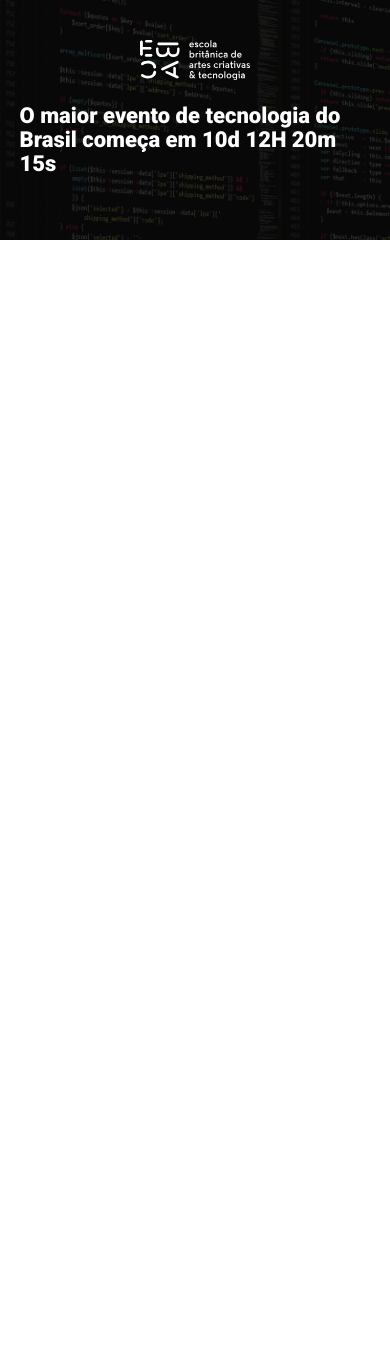
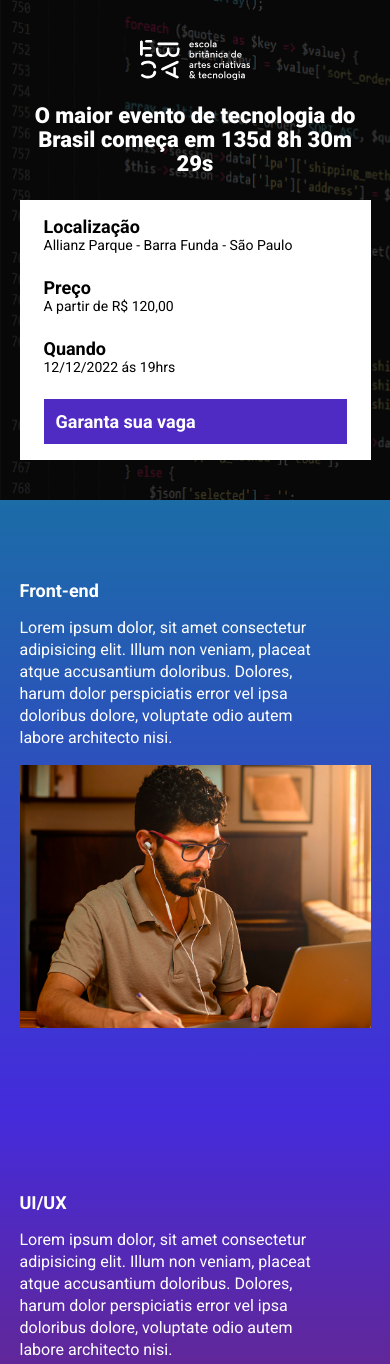
Before and after one commit to juliocjunior/ebac_tech_talks, a website built with Parcel: page src/index.html in a window 390 px wide. Shown: the top 1364 px of the page. Before the commit the page ends 844 px from the top, so only its background shows below. Built offline with nearby package versions, Linux system fonts and the light colour scheme.

Commit message:
criando a contagem regressiva

```diff
--- a/package.json
+++ b/package.json
@@ -2,8 +2,8 @@
   "name": "035-evento_ficticio",
   "version": "1.0.0",
   "description": "",
-  "main": "index.js",
   "scripts": {
+    "build": "parcel build src/index.html",
     "dev": "parcel src/index.html src/styles/main.scss src/scripts/main.js",
     "test": "echo \"Error: no test specified\" && exit 1"
   },
--- a/src/index.html
+++ b/src/index.html
@@ -8,17 +8,79 @@
     <link rel="preconnect" href="https://fonts.gstatic.com" crossorigin>
     <link href="https://fonts.googleapis.com/css2?family=Roboto:wght@100;300;400;700;900&display=swap" rel="stylesheet">
     <link rel="stylesheet" href="styles/main.scss">
+    <link rel="stylesheet" href="https://unpkg.com/aos@next/dist/aos.css" />
 </head>
 <body>
     <header class="hero">
         <div class="container">
             <img class="hero__logo" src="./images/ebac_logo.svg" alt="EBAC">
             <p class="hero__text">
-                O maior evento de tecnologia do Brasil começa em 10d 12H 20m 15s
+                O maior evento de tecnologia do Brasil começa em <span id="contador"></span>
             </p>
+            <div class="infos-bar">
+                <ul class="infos-bar__infos">
+                    <li class="infos-bar__infos__item">
+                        <b>Localização</b>
+                        Allianz Parque - Barra Funda - São Paulo
+                    </li>
+                    <li class="infos-bar__infos__item">
+                        <b>Preço</b>
+                        A partir de R$ 120,00
+                    </li>
+                    <li class="infos-bar__infos__item">
+                        <b>Quando</b>
+                        12/12/2022 ás 19hrs
+                    </li>
+                </ul>
+
+                <a class="button button--primary" href="#">
+                    Garanta sua vaga
+                </a>
+            </div>
         </div>
     </header>
 
+    <section class="event event--frontend" >
+        <div class="container" data-aos="fade-right">
+            <div class="event__details">
+                <h2 class="event__details__title">Front-end</h2>
+                <p class="event__details__description">Lorem ipsum dolor, sit amet consectetur adipisicing elit. Illum non veniam, placeat atque accusantium doloribus. Dolores, harum dolor perspiciatis error vel ipsa doloribus dolore, voluptate odio autem labore architecto nisi.</p>
+            </div>
+            <img class="event__image" src="./images/frontend.png" alt="front-end">
+        </div>
+    </section>
+
+    <section class="event event--ui-ux event--image-left" >
+        <div class="container" data-aos="fade-left">
+            <div class="event__details">
+                <h2 class="event__details__title">UI/UX</h2>
+                <p class="event__details__description">Lorem ipsum dolor, sit amet consectetur adipisicing elit. Illum non veniam, placeat atque accusantium doloribus. Dolores, harum dolor perspiciatis error vel ipsa doloribus dolore, voluptate odio autem labore architecto nisi.</p>
+            </div>
+            <img class="event__image" src="./images/frontend.png" alt="front-end">
+        </div>
+    </section>
+
+    <section class="event event--data-science">
+        <div class="container" data-aos="fade-right">
+            <div class="event__details">
+                <h2 class="event__details__title">Data Science</h2>
+                <p class="event__details__description">Lorem ipsum dolor, sit amet consectetur adipisicing elit. Illum non veniam, placeat atque accusantium doloribus. Dolores, harum dolor perspiciatis error vel ipsa doloribus dolore, voluptate odio autem labore architecto nisi.</p>
+            </div>
+            <img class="event__image" src="./images/frontend.png" alt="front-end">
+        </div>
+    </section>
+
+    <section class="event event--backend event--image-left">
+        <div class="container" data-aos="fade-left">
+            <div class="event__details">
+                <h2 class="event__details__title">Backend</h2>
+                <p class="event__details__description">Lorem ipsum dolor, sit amet consectetur adipisicing elit. Illum non veniam, placeat atque accusantium doloribus. Dolores, harum dolor perspiciatis error vel ipsa doloribus dolore, voluptate odio autem labore architecto nisi.</p>
+            </div>
+            <img class="event__image" src="./images/frontend.png" alt="front-end">
+        </div>
+    </section>
+
+    <script src="https://unpkg.com/aos@next/dist/aos.js"></script>
     <script src="scripts/main.js"></script>
 </body>
 </html>
--- a/src/scripts/main.js
+++ b/src/scripts/main.js
@@ -1 +1,33 @@
-console.log('ola mundo');
+AOS.init();
+
+const dataDoEvento = new Date('Dec 12, 2023 19:00:00');
+const timeStampDoEvento = dataDoEvento.getTime();
+
+const contaAsHoras = setInterval(function () {
+    const agora = new Date();
+    const timeStampAtual = agora.getTime();
+
+    const distanciaAteOEvento = timeStampDoEvento - timeStampAtual;
+
+    const diaEmMs = 1000 * 60 * 60 * 24;
+    const horaEmMs = 1000 * 60 * 60;
+    const minutosEmMs = 1000 * 60;
+
+    const diasAteOEvento = Math.floor(distanciaAteOEvento / diaEmMs);
+    const horaAteOEvento = Math.floor((distanciaAteOEvento % diaEmMs) / horaEmMs);
+    const minutosAteOEvento = Math.floor((distanciaAteOEvento % horaEmMs) / minutosEmMs);
+    const segundosAteOEvento = Math.floor((distanciaAteOEvento % minutosEmMs) / 1000);
+
+
+    console.log(diasAteOEvento);
+    console.log(horaAteOEvento);
+    console.log(minutosAteOEvento);
+    console.log(segundosAteOEvento);
+
+    document.getElementById('contador').innerHTML = `${diasAteOEvento}d ${horaAteOEvento}h ${minutosAteOEvento}m ${segundosAteOEvento}s`;
+
+    if (distanciaAteOEvento < 0) {
+        clearInterval(contaAsHoras);
+        document.getElementById('contador').innerHTML = 'Evento expirado'
+    }
+}, 1000);
--- /dev/null
+++ b/src/styles/_event.scss
@@ -0,0 +1,63 @@
+@use 'variables';
+
+.event {
+    padding: 80px 0;
+
+    &--frontend {
+        background-image: linear-gradient(variables.$blue1, variables.$blue2);
+    }
+
+    &--ui-ux {
+        background-image: linear-gradient(variables.$blue2, variables.$pink);
+    }
+
+    &--data-science {
+        background-image: linear-gradient(variables.$pink, variables.$yellow);
+    }
+
+    &--backend {
+        background-image: linear-gradient(variables.$yellow, variables.$pink);
+    }
+
+    &--image-left {
+        .container {
+            flex-direction: row-reverse;
+        }
+    }
+
+    .container {
+        display: flex;
+        gap: 40px;
+    }
+
+    &__image {
+        max-width: 360px;
+    }
+
+    &__details {
+        margin-right: 40px;
+        &__title {
+            font-size: 18px;
+            font-weight: bold;
+            margin-bottom: 16px;
+        }
+
+        &__description {
+            line-height: 22px;
+        }
+    }
+
+    @media (max-width: 640px) {
+        .container {
+            display: block;
+        }
+
+        &__image {
+            width: 100%;
+        }
+
+        &__details {
+            margin-bottom: 16px;
+        }
+    }
+}
--- a/src/styles/_hero.scss
+++ b/src/styles/_hero.scss
@@ -1,3 +1,5 @@
+@use 'variables';
+
 .hero {
     padding-top: 64px;
     padding-bottom: 100px;
@@ -16,7 +18,7 @@
         left: 0;
         width: 100%;
         height: 100%;
-        background-color: #000;
+        background-color: variables.$secondaryTextColor;
         content: '';
         opacity: 0.7;
     }
@@ -27,6 +29,7 @@
         font-size: 40px;
         line-height: 56px;
         font-weight: 800;
+        text-align: center;
     }
 
     &__logo {
--- /dev/null
+++ b/src/styles/_variables.scss
@@ -0,0 +1,8 @@
+$textColor: #fff;
+$secondaryTextColor: #000;
+
+$blue1: #1b6ca7;
+$blue2: #442bdb;
+$pink: #89223b;
+$yellow: #9c791d;
+$purple: #4f2ac3;
--- /dev/null
+++ b/src/styles/components/_buttons.scss
@@ -0,0 +1,26 @@
+@use '../variables';
+
+.button {
+    padding: 12px;
+    font-size: 18px;
+    font-weight: bold;
+    text-decoration: none;
+    text-align: center;
+    white-space: nowrap;
+
+    &--primary {
+        color: #fff;
+        background-color: variables.$purple;
+    }
+
+    @media (max-width:640px) {
+        display: flex;
+        width: 100%;
+        align-items: center;
+    }
+
+    @media (max-width: 1024px) {
+        display: flex;
+        align-items: center;
+    }
+}
--- /dev/null
+++ b/src/styles/components/_infosbar.scss
@@ -0,0 +1,37 @@
+@use '../variables';
+
+.infos-bar {
+    padding: 16px 24px;
+    background-color: #fff;
+    display: flex;
+    justify-content: space-between;
+
+    &__infos {
+        display: flex;
+        gap: 40px;
+
+        &__item {
+            font-size: 14px;
+            color: variables.$secondaryTextColor;
+
+            b {
+                color: variables.$secondaryTextColor;
+                font-size: 18px;
+                display: block;
+            }
+        }
+    }
+
+    @media (max-width:640px) {
+        display: block;
+
+        &__infos {
+            display: block;
+
+            &__item {
+                margin-bottom: 24px;
+
+            }
+        }
+    }
+}
--- a/src/styles/main.scss
+++ b/src/styles/main.scss
@@ -1,11 +1,16 @@
 @use 'hero';
+@use 'event';
+@use 'components/infosbar';
+@use 'components/buttons';
+@use 'variables';
 
 * {
     margin: 0;
     padding: 0;
     box-sizing: border-box;
     font-family: Roboto, sans-serif;
-    color: #fff;
+    color: variables.$textColor;
+    list-style: none;
 }
 
 .container {
```
